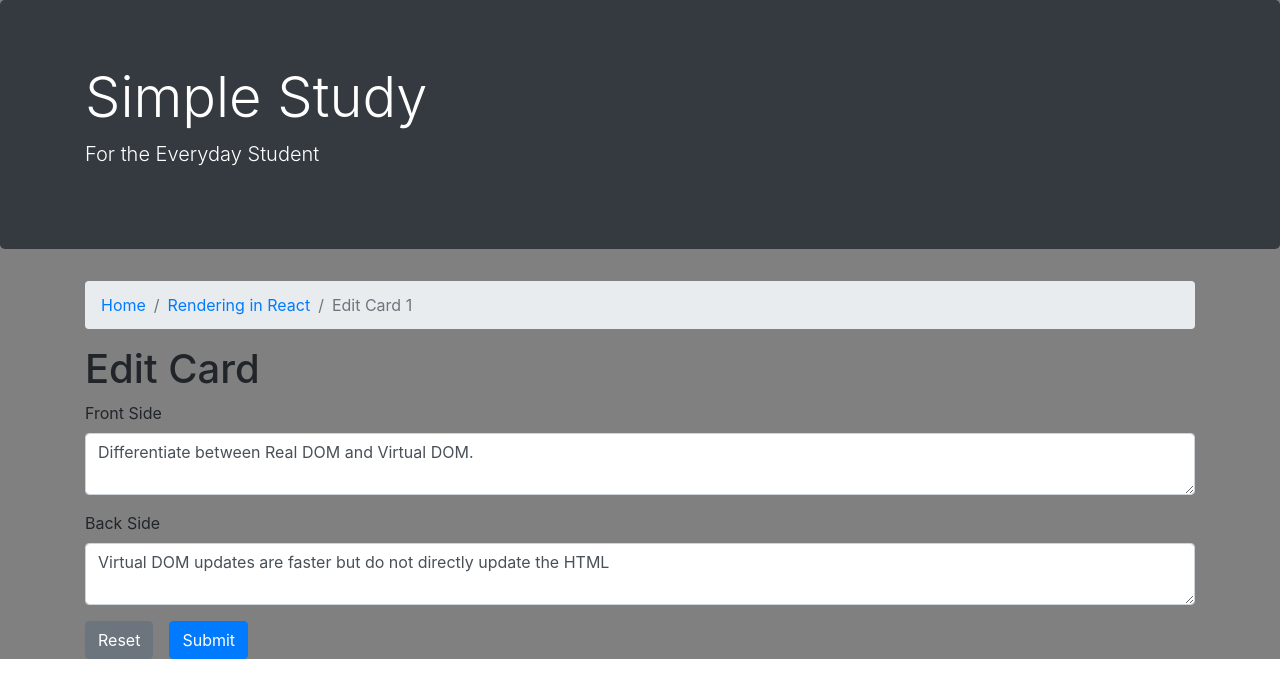
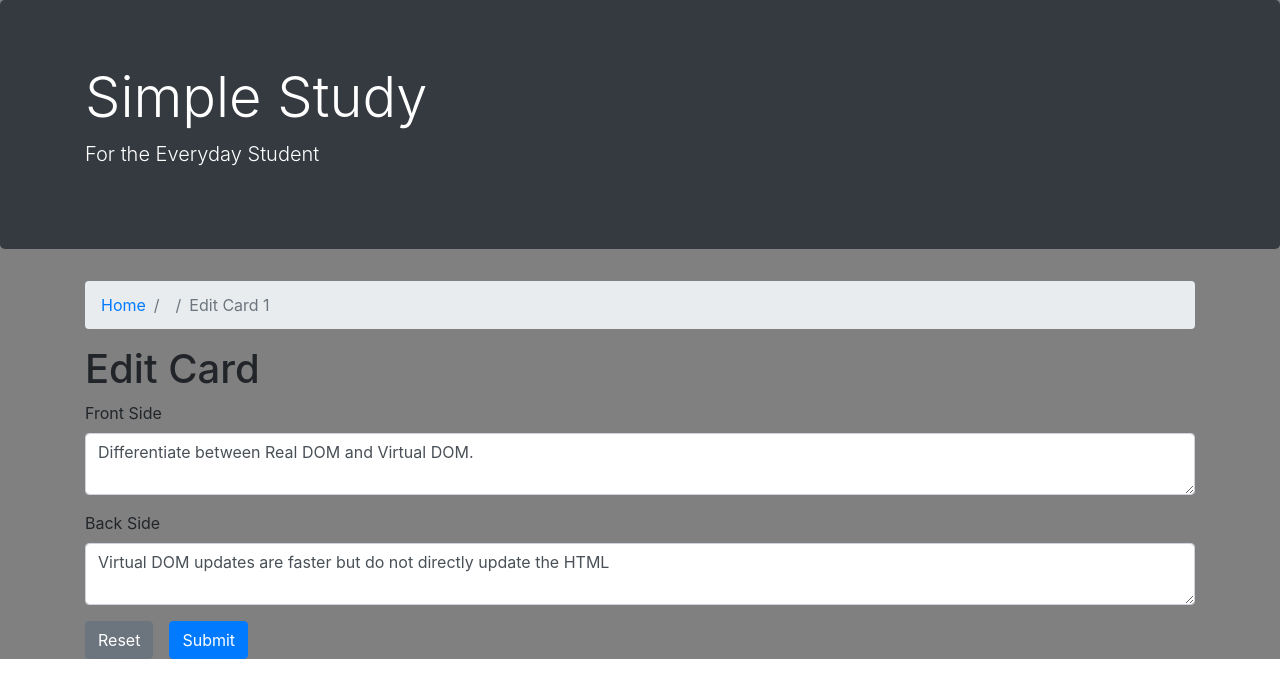
Before and after one commit to Zhu-Joseph/Flashcards-Project, a React (Create React App) app: page /decks/1/cards/1/edit in a window 1280 px wide. Shown: the top 698 px of the page. Built offline with nearby package versions, Linux system fonts and the light colour scheme; no server answers; data requests are answered from the project's data file; a web font is replaced by a local one.

Commit message:
Update frontend

```diff
--- a/src/Card/Card.js
+++ b/src/Card/Card.js
@@ -14,7 +14,7 @@ export const Card = ({ card }) => {
       deleteCard(card.id).then(history.push('/'));
     }
   };
-
+console.log(card)
   return (
     <div className="container">
       <div className="card col-md-10">
--- a/src/Card/EditCard.js
+++ b/src/Card/EditCard.js
@@ -3,7 +3,7 @@ import { useParams, Link } from 'react-router-dom';
 import { updateCard, readCard, readDeck } from '../utils/api';
 import ErrorMessage from '../Layout/ErrorMessage';
 import CardForm from './CardForm';
-import hardData from "../data/db.json"
+// import hardData from "../data/db.json"
 
 function EditCard() {
   const { deckId, cardId } = useParams();
@@ -11,8 +11,8 @@ function EditCard() {
   const [error, setError] = useState(undefined);
   const [deck, setDeck] = useState({});
 
-  const filterDecks = hardData.decks.filter((deck) => deck.id === Number(deckId))
-  const currentDeck = filterDecks[0]
+  // const filterDecks = hardData.decks.filter((deck) => deck.id === Number(deckId))
+  // const currentDeck = filterDecks[0]
 
   useEffect(() => {
     readCard(cardId).then(setFormData);
@@ -40,7 +40,8 @@ function EditCard() {
       return <ErrorMessage error={error} />;
     }
   };
-
+  console.log(deck)
+  console.log(formData)
   if (formData && deck) {
     return (
       <div>
@@ -52,7 +53,7 @@ function EditCard() {
               </Link>
             </li>
             <li className="breadcrumb-item">
-              <Link to={`/decks/${deckId}`}>{currentDeck.name}</Link>
+              <Link to={`/decks/${deckId}`}>{deck.name}</Link>
             </li>
             <li className="breadcrumb-item active" aria-current="page">
               Edit Card {`${cardId}`}
--- a/src/Deck/Deck.js
+++ b/src/Deck/Deck.js
@@ -11,8 +11,6 @@ export const Deck = () => {
   useEffect(() => {
     readDeck(deckId).then(setDeck);
   }, [deckId]);
-
-  console.log(deck)
 
   if (deck) {
 
--- a/src/utils/api/index.js
+++ b/src/utils/api/index.js
@@ -164,7 +164,6 @@
    // and the card is not related to the deck because the data types of the ID's are different.
    const url = `${API_BASE_URL}/cards`;
    card.deckId = Number(deckId);
-   console.log(card)
    const options = {
      method: "POST",
      headers,
```
